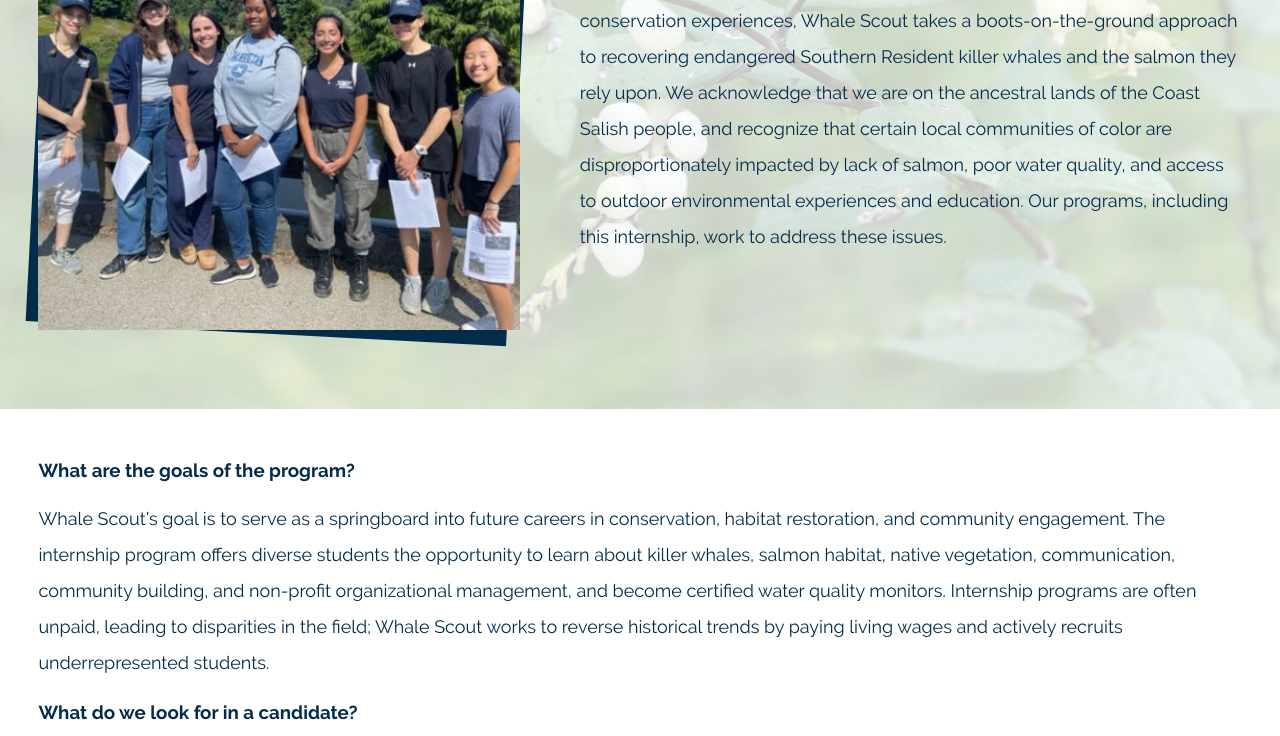
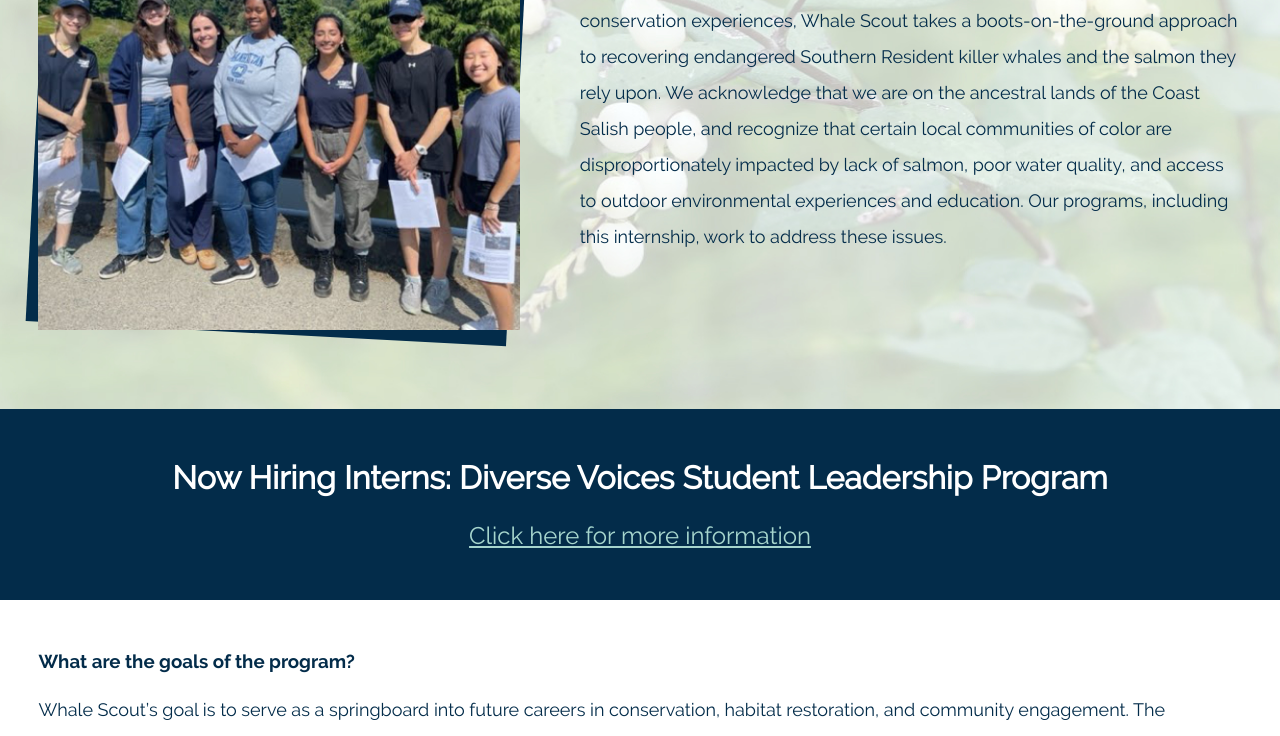
Before and after one commit to jeffbrowndev/whale-scout, a Next.js app: page /internships in a window 1280 px wide. Shown: the part 474-1210 px from the top of the page. Built offline with nearby package versions, Linux system fonts and the light colour scheme.

Commit message:
Adds now hiring section to internships

```diff
--- a/pages/blog.js
+++ b/pages/blog.js
@@ -3,7 +3,7 @@
 import styles from '@/styles/blog.module.scss';
 import ScrollAnimation from 'react-animate-on-scroll';
 
-export const getStaticProps = async () => {
+export const getServerSideProps = async () => {
   const posts = await fetch(
     `https://login.whalescout.org/wp-json/wp/v2/posts?categories=3`
   ).then(posts => posts.json());
--- a/pages/internships.js
+++ b/pages/internships.js
@@ -2,6 +2,7 @@
 import styles from '@/styles/internships.module.scss';
 import { FontAwesomeIcon } from "@fortawesome/react-fontawesome";
 import { faCheck } from "@fortawesome/free-solid-svg-icons";
+import Link from "next/link";
 
 const Internships = () => (
   <Layout>
@@ -32,6 +33,10 @@
             </div>
           </div>
         </div>
+      </div>
+      <div className={styles.now_hiring}>
+        <h1>Now Hiring Interns: Diverse Voices Student Leadership Program</h1>
+        <Link href="https://www.whalescout.org/article?slug=now-hiring-interns-diverse-voices-student-leadership-program"><p>Click here for more information</p></Link>
       </div>
       <div className={styles.internships}>
         <div className={styles.internships_container}>
--- a/styles/internships.module.scss
+++ b/styles/internships.module.scss
@@ -2,6 +2,31 @@
 @import "./mixins";
 
 .internships {
+  .now_hiring {
+    padding: 50px 2vw;
+    background: $blue;
+    text-align: center;
+    color: white;
+    font-family: $raleway-regular;
+    h1 {
+      margin-bottom: 25px;
+    }
+    p {
+      font-size: 24px;
+      color: $lightgreen;
+      text-decoration: underline;
+    }
+    @include mQ(960px) {
+      h1 {
+        font-size: 24px;
+      }
+      p {
+        font-size: 20px;
+        color: $lightgreen;
+        text-decoration: underline;
+      }
+    }
+  }
   .internships_header_container {
     width: 100%;
     background-image: url("../public/internships_background.jpg");
```
